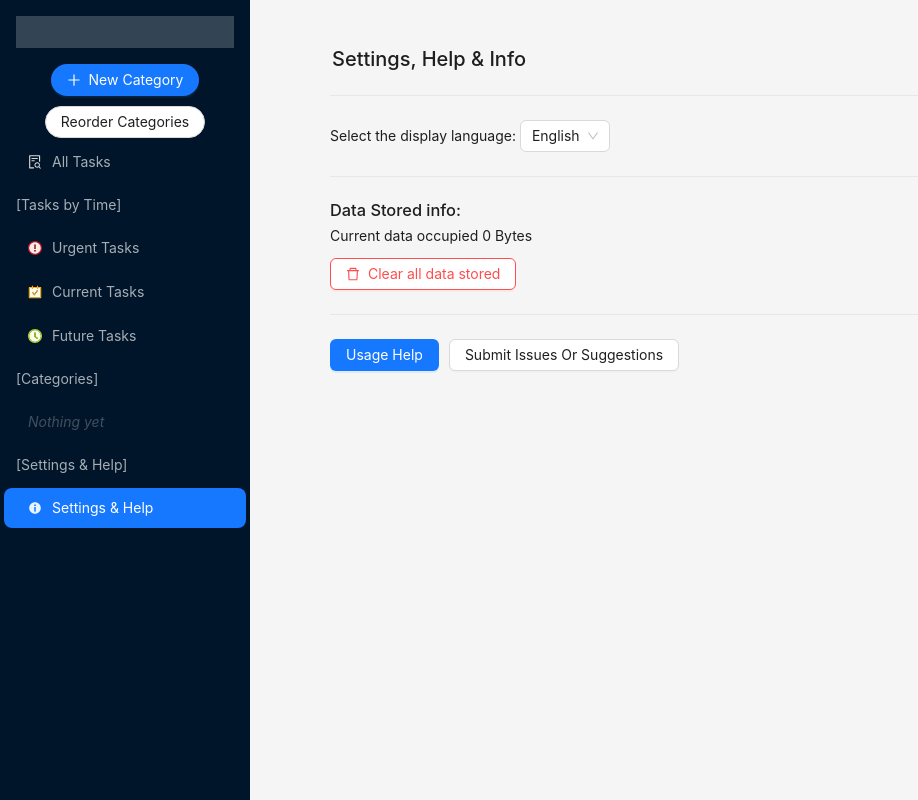
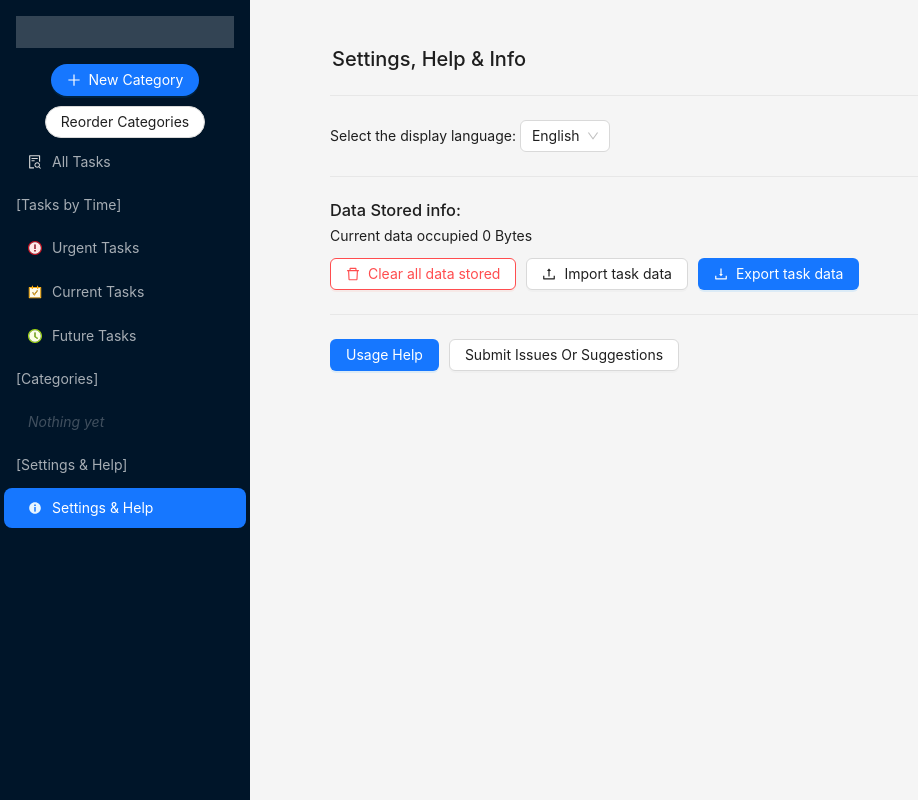
Before and after one commit to BenjaminYe36/Due-Helper, a React (Vite) app: page / in a window 1280 px wide. Both pictures are taken after a click on the item "Settings & Help". Shown: the whole page, without its empty margins (0-918 px from the left). Built offline with nearby package versions, Linux system fonts and the light colour scheme.

Commit message:
added import/export functionality for web app, compatible with installed versions

```diff
--- a/src/App.css
+++ b/src/App.css
@@ -38,7 +38,7 @@
     display: inline-block;
 }
 
-.grouped-buttons > button:not(:last-child) {
+.grouped-buttons button {
     margin-right: 10px;
 }
 
--- a/src/Components/HelpPage.tsx
+++ b/src/Components/HelpPage.tsx
@@ -1,11 +1,13 @@
 import React, {useEffect, useState} from "react";
 import {Content} from "antd/es/layout/layout";
-import {Button, Divider, Select, message, Popconfirm} from "antd";
+import {Button, Divider, Select, message, Popconfirm, Upload} from "antd";
 import {withTranslation, WithTranslation} from 'react-i18next';
 import i18n from '../i18n/config';
 import Settings from "../Model & Util/Settings";
-import {DeleteOutlined} from "@ant-design/icons";
+import {DeleteOutlined, DownloadOutlined, UploadOutlined} from "@ant-design/icons";
 import ModelAPI from "../Model & Util/ModelAPI";
+import type {RcFile} from 'antd/es/upload/interface';
+import Util from "../Model & Util/Util";
 
 interface HelpPageProps extends WithTranslation {
     title: string; // title of the Help page to display
@@ -36,6 +38,26 @@ const HelpPage: React.FC<HelpPageProps> = ({t, title, model, refreshModel}) => {
         message.success(t('help-page.clear-success'));
     };
 
+    const handleImport = async (file: RcFile) => {
+        const fileText = await file.text();
+        try {
+            const tmpObj = JSON.parse(fileText);
+            if (tmpObj.taskList === undefined || tmpObj.category === undefined) {
+                throw new Error('Task data has missing properties');
+            }
+            model.importFromObj(tmpObj);
+            refreshModel();
+            message.success(t('help-page.import-success'));
+        } catch (e) {
+            console.log(e);
+            message.error(t('help-page.invalid-json'));
+        }
+    };
+
+    const handleExport = () => {
+        Util.downloadFile("taskData", {category: model.getCat(), taskList: model.getTaskList()});
+    };
+
     const handleOpenWiki = () => {
         window.open("https://github.com/BenjaminYe36/Due-Helper/wiki", "_blank", "noreferrer");
     };
@@ -60,11 +82,23 @@ const HelpPage: React.FC<HelpPageProps> = ({t, title, model, refreshModel}) => {
                     <Divider/>
                     <h3>{t('help-page.data-store-info')}</h3>
                     <p>{`${t('help-page.data-occupied')} ${dataSize} Bytes`}</p>
-                    <Popconfirm title={t('help-page.clear-data')} onConfirm={handleClearData}>
-                        <Button danger icon={<DeleteOutlined/>}>
-                            {t('help-page.clear-data')}
+                    <div className="grouped-buttons">
+                        <Popconfirm title={t('help-page.clear-data')} onConfirm={handleClearData}>
+                            <Button danger icon={<DeleteOutlined/>}>
+                                {t('help-page.clear-data')}
+                            </Button>
+                        </Popconfirm>
+                        <Upload showUploadList={false} accept=".json"
+                                beforeUpload={(file) => {
+                                    handleImport(file);
+                                    return false;
+                                }}>
+                            <Button icon={<UploadOutlined/>}>{t('help-page.import-data')}</Button>
+                        </Upload>
+                        <Button type="primary" icon={<DownloadOutlined/>} onClick={handleExport}>
+                            {t('help-page.export-data')}
                         </Button>
-                    </Popconfirm>
+                    </div>
                     <Divider/>
                     <div className="grouped-buttons">
                         <Button type="primary" onClick={handleOpenWiki}>{t('help-page.usage-help')}</Button>
--- a/src/Model & Util/ModelAPI.ts
+++ b/src/Model & Util/ModelAPI.ts
@@ -251,6 +251,11 @@ class ModelAPI {
         this.taskList = [];
     }
 
+    public importFromObj(otherModel: ModelAPI): void {
+        this.category = [...otherModel.category];
+        this.taskList = [...otherModel.taskList];
+    }
+
     public writeToJson() {
         try {
             localStorage.setItem("taskData", JSON.stringify({category: this.category, taskList: this.taskList}));
--- a/src/Model & Util/Util.ts
+++ b/src/Model & Util/Util.ts
@@ -144,6 +144,24 @@ class Util {
     static getUrgentDay(): number {
         return urgentDay;
     }
+
+    static downloadFile(fileName: string, contents: Object) {
+        // create file in browser
+        const json = JSON.stringify(contents);
+        const blob = new Blob([json], {type: "application/json"});
+        const href = URL.createObjectURL(blob);
+
+        // create "a" HTML element with href to file
+        const link = document.createElement("a");
+        link.href = href;
+        link.download = fileName + ".json";
+        document.body.appendChild(link);
+        link.click();
+
+        // clean up "a" element & remove ObjectURL
+        document.body.removeChild(link);
+        URL.revokeObjectURL(href);
+    }
 }
 
 export default Util;
--- a/src/i18n/locales/en/translations.json
+++ b/src/i18n/locales/en/translations.json
@@ -6,6 +6,10 @@
     "data-occupied": "Current data occupied",
     "clear-data": "Clear all data stored",
     "clear-success": "All data has been cleared!",
+    "import-data": "Import task data",
+    "invalid-json": "Data json is not valid",
+    "import-success": "Task data imported successfully!",
+    "export-data": "Export task data",
     "copy-path": "Copy Path",
     "open-folder": "Open Folder",
     "usage-help": "Usage Help",
--- a/src/i18n/locales/zh/translations.json
+++ b/src/i18n/locales/zh/translations.json
@@ -6,6 +6,10 @@
     "data-occupied": "当前数据占用",
     "clear-data": "清空所有已存储数据",
     "clear-success": "所有数据已清除！",
+    "import-data": "导入任务数据",
+    "invalid-json": "JSON数据格式错误",
+    "import-success": "任务数据已成功导入！",
+    "export-data": "导出任务数据",
     "copy-path": "复制路径",
     "open-folder": "打开文件夹",
     "usage-help": "使用帮助",
```
